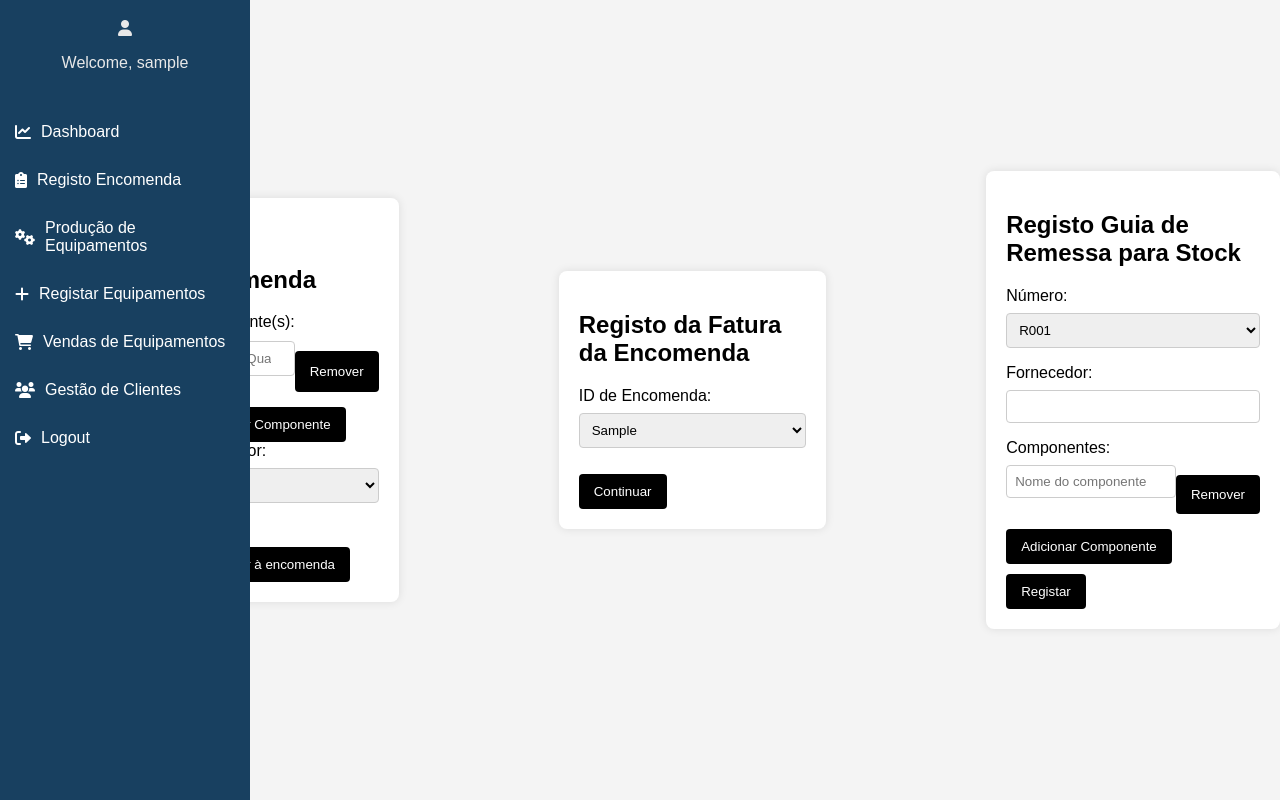
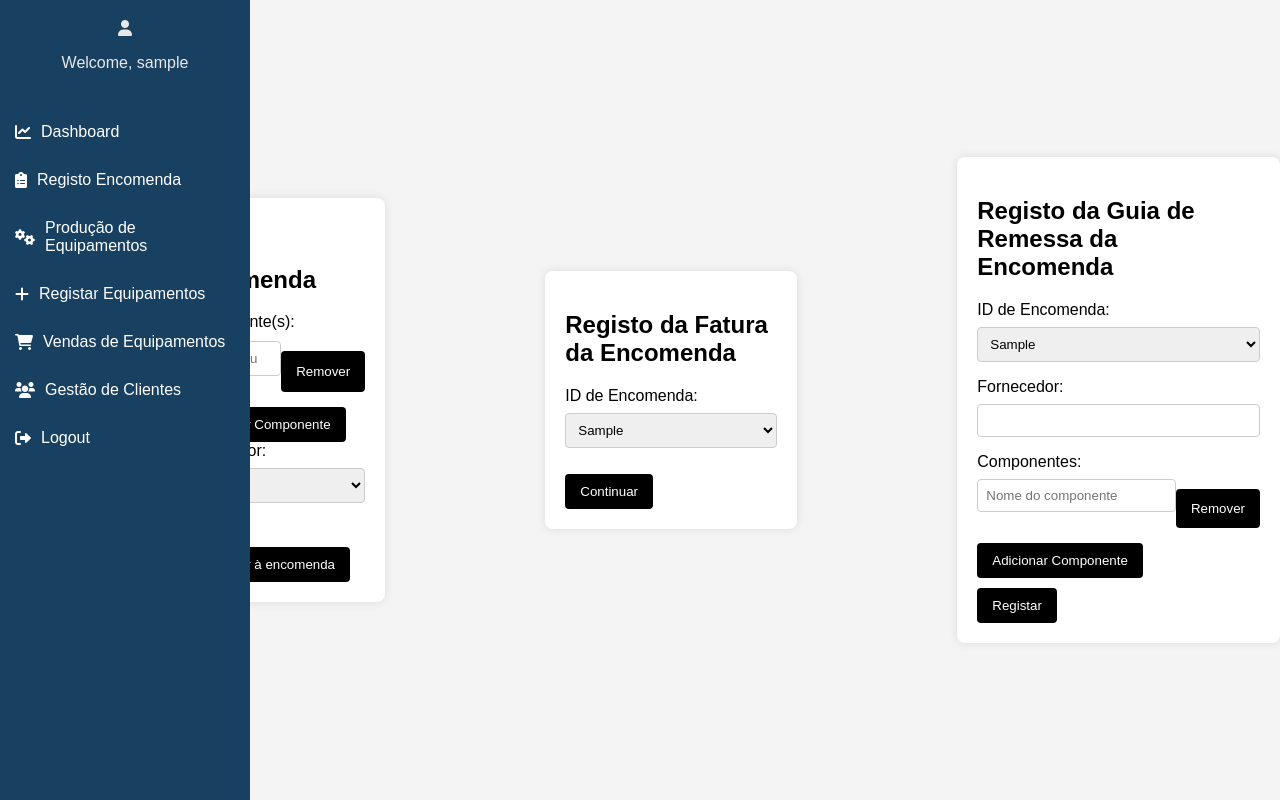
Before and after one commit to cee02/bdii-site, a Django app: template bdii_django/bdii_app/templates/registo_encomenda.html in a window 1280 px wide. Run offline with Django 4.2, Linux system fonts and the light colour scheme; the template is opened without the code that fills it: most values are stand-ins (such as "Sample title", 1, 10 or a date in 2020).

Commit message:
json ecomenda e guia

```diff
--- a/bdii_django/bdii_app/templates/registo_encomenda.html
+++ b/bdii_django/bdii_app/templates/registo_encomenda.html
@@ -185,7 +185,7 @@ form {
         </ul>
     </div>
 
-    <form method="post" action="{% url 'bdii_registo_encomenda' %}">
+    <form method="post" action="{% url 'bdii_registo_encomenda' %}" id="encomendaForm">
         {% csrf_token %}
         <h2>Nova Encomenda</h2>
         <label for="componentes">Componente(s):</label>
@@ -243,15 +243,14 @@ form {
     </form>
 
     <form id="guiaRemessaForm">
-        <h2>Registo Guia de Remessa para Stock</h2>
-        <label for="numeroRemessa">Número:</label>
-        <select id="numeroRemessa" name="numeroRemessa">
-            <!-- Opções do dropdown -->
-            <option value="R001">R001</option>
-            <option value="R002">R002</option>
-            <option value="R003">R003</option>
-            <!-- Adicione mais opções conforme necessário -->
+        <h2>Registo da Guia de Remessa da Encomenda</h2>
+        <label for="encomenda">ID de Encomenda:</label>
+        <select name="encomenda_id" id="encomenda_id">
+            {% for encomenda in idencomenda %}
+                <option value="{{ encomenda.0 }}">{{ encomenda.0 }}</option>
+            {% endfor %}
         </select>
+
 
         <label for="fornecedorRemessa">Fornecedor:</label>
         <input type="text" id="fornecedorRemessa" name="fornecedorRemessa">
@@ -309,6 +308,7 @@ form {
 
             else if(quantidadePreenchida) {
                 alert('Encomanda feita com sucesso');
+                criarArquivoJSON();
             }
         }
 
@@ -352,6 +352,24 @@ form {
         }
 
 
+        function criarArquivoJSON() {
+        var formData = new FormData(document.getElementById('encomendaForm'));
+        var jsonData = {};
+
+        formData.forEach((value, key) => {
+            jsonData[key] = value;
+        });
+
+        var jsonString = JSON.stringify(jsonData);
+        var blob = new Blob([jsonString], { type: 'application/json' });
+
+        var a = document.createElement('a');
+        a.href = URL.createObjectURL(blob);
+        a.download = 'encomenda_data.json';
+        a.click();
+        }
+
+
         function guardarFatura() {
 
         }
--- a/bdii_django/bdii_django/settings.py
+++ b/bdii_django/bdii_django/settings.py
@@ -79,7 +79,7 @@ DATABASES = {
         'ENGINE': 'django.db.backends.postgresql',
         'NAME': 'projeto_bdii',
         'USER': 'postgres',
-        'PASSWORD': 'ola123456', # Mudem as credenciais consoante
+        'PASSWORD': '20216', # Mudem as credenciais consoante
         'PORT': '5432',
          'OPTIONS': {
             'client_encoding': 'UTF-8',
```
